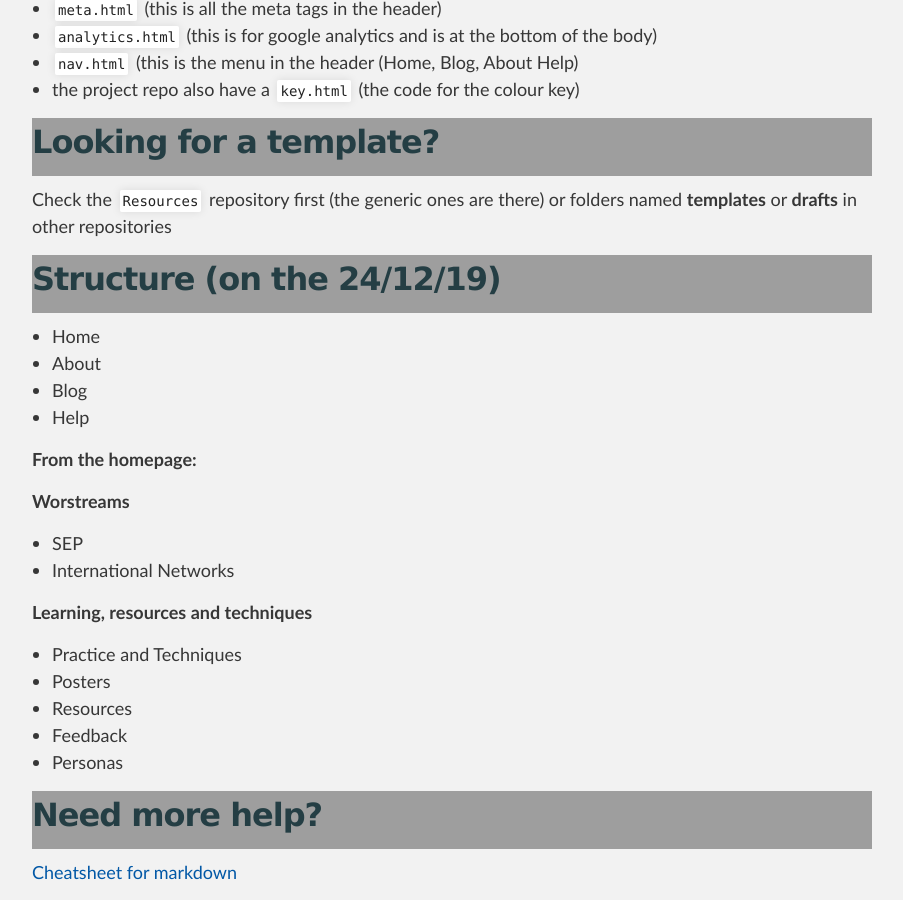
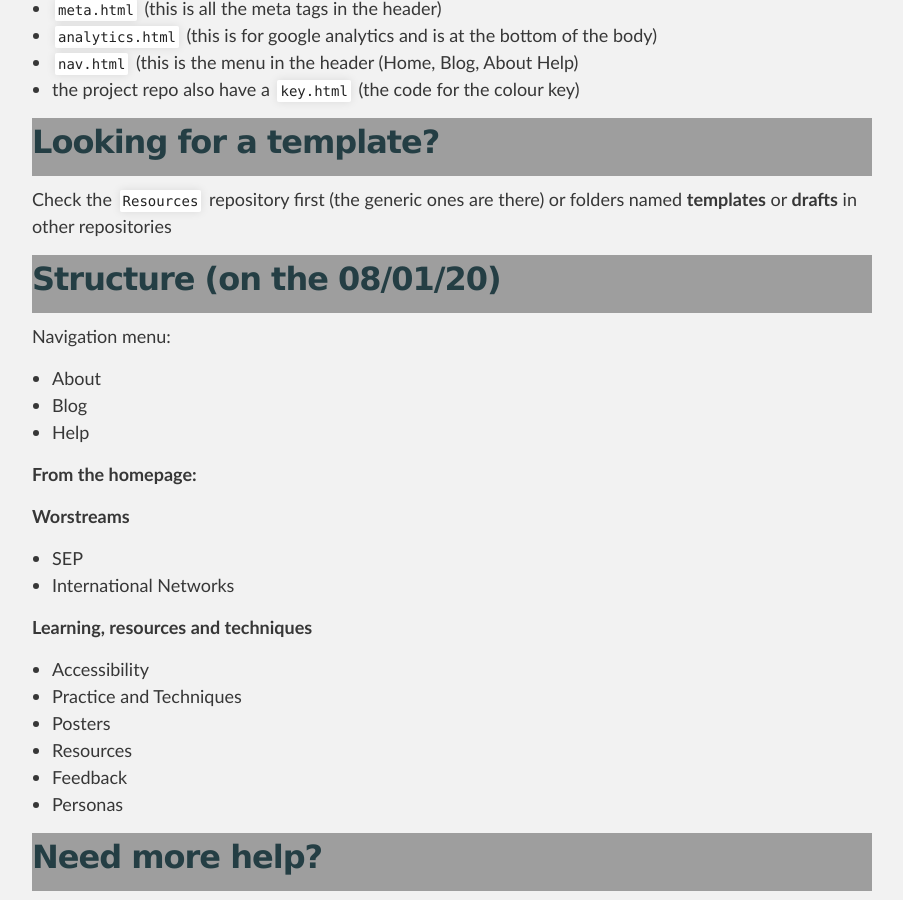
Before and after one commit to carl-watson/scotentSD.github.io, a Jekyll site: the page built from help.md, in a window 1280 px wide and 900 px high, scrolled down 3502 px. Shown: the whole window, without its empty margins (188-1091 px from the left). Built offline with Jekyll 4.4.1, drawn with Linux system fonts in a browser that asks for light colours.

Commit message:
SK - update the structure

```diff
--- a/help.md
+++ b/help.md
@@ -118,8 +118,8 @@ Part of the code can also be in the folder `includes`. At the moment, you will f
 ## Looking for a template?
 Check the `Resources` repository first (the generic ones are there) or folders named **templates** or **drafts** in other repositories
 
-## Structure (on the 24/12/19)
-- Home
+## Structure (on the 08/01/20)
+Navigation menu:
 - About
 - Blog
 - Help
@@ -131,6 +131,7 @@ Check the `Resources` repository first (the generic ones are there) or folders n
 - International Networks
 
 **Learning, resources and techniques**
+- Accessibility
 - Practice and Techniques
 - Posters
 - Resources
```
